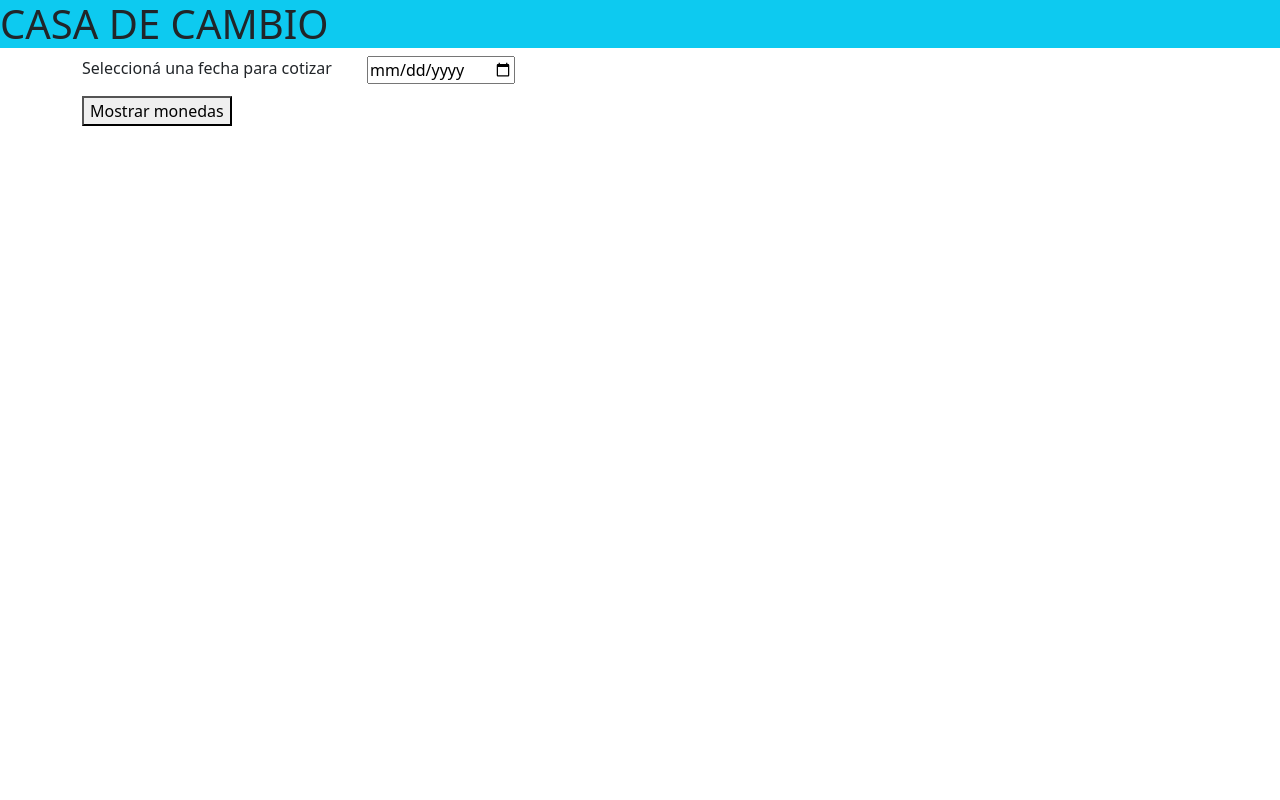
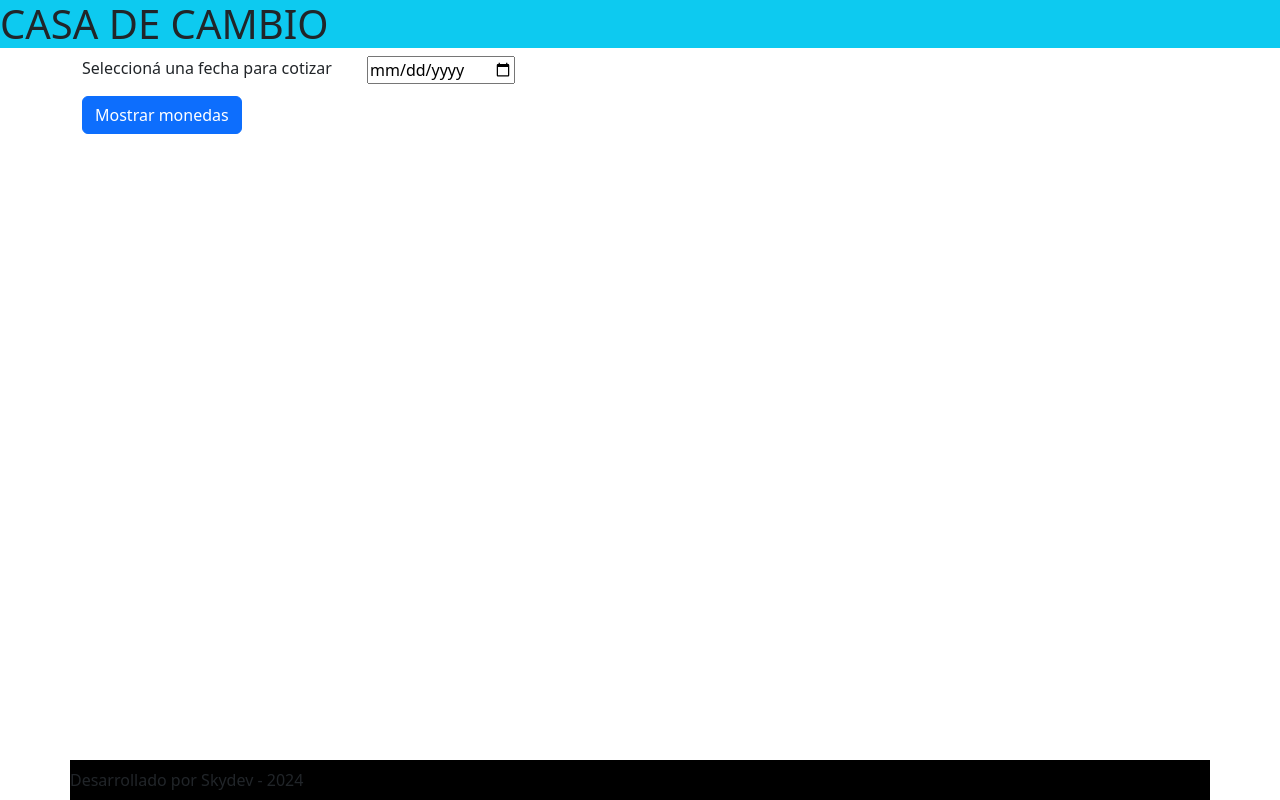
Before and after one commit to xxSkylineline/Casa-de-cambio, a website: page index.html in a window 1280 px wide. Drawn offline with nearby package versions, Linux system fonts and the light colour scheme.

Commit message:
Update index.html

```diff
--- a/index.html
+++ b/index.html
@@ -20,7 +20,7 @@
         <div class="col-3"><input type="date" name="" id="fecha" /></div>
       </div>
 
-      <button type="button" id="mostrar-monedas">Mostrar monedas</button>
+      <button type="button" class="btn btn-primary" id="mostrar-monedas">Mostrar monedas</button>
     </div>
 
     <span id="base"></span>
@@ -32,6 +32,13 @@
     <div class="container" id="listado-monedas">
 
     </div>
+    <div class="container bg-black navbar fixed-bottom">
+    <footer>
+      <span>
+        Desarrollado por Skydev - 2024
+      </span>
+    </div>
+    </footer>
     <script src="node_modules/jquery/dist/jquery.min.js"></script>
     <script src="src/script.js"></script>
   </body>
```
